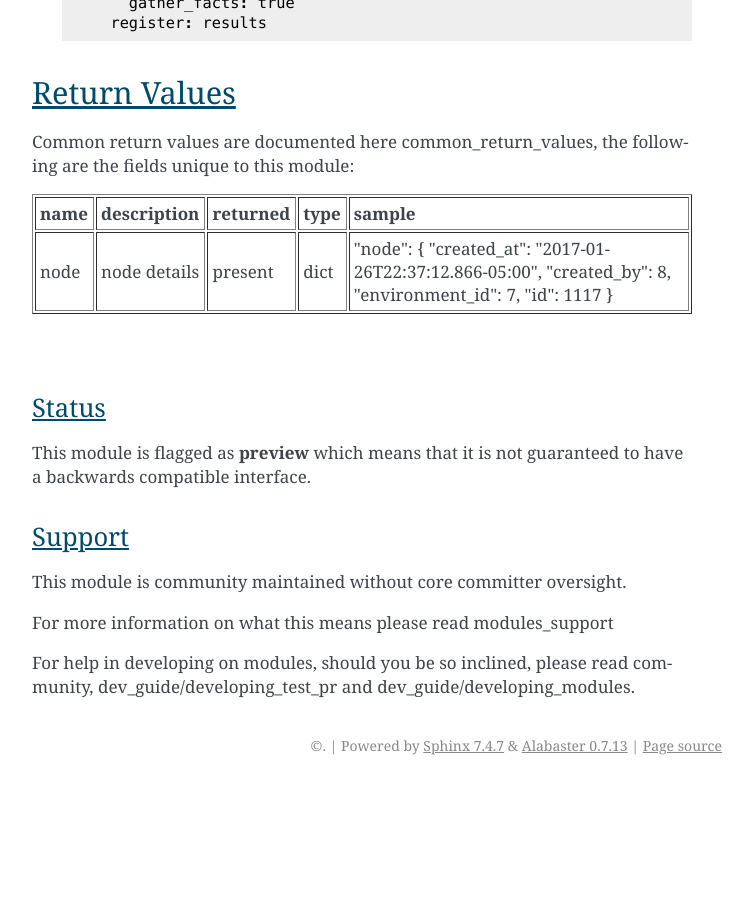
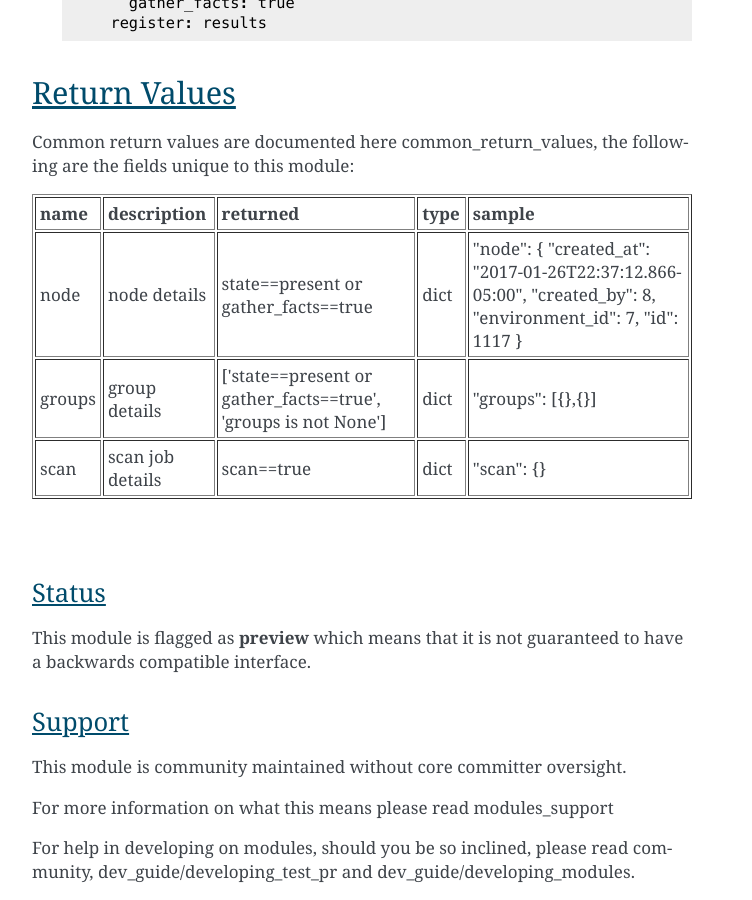
Before and after one commit to napalm255/ansible-upguard, a Sphinx documentation site: the page built from docs/upguard_node.rst, in a window 1280 px wide and 900 px high, scrolled down 6276 px. Shown: the whole window, without its empty margins (388-1140 px from the left). Built offline with Sphinx 7.4.7, drawn with Linux system fonts in a browser that asks for light colours; before the commit the page ends 7061 px from its top, so only the background shows below that.

Commit message:
added return values to docs

```diff
--- a/docs/upguard_node.rst
+++ b/docs/upguard_node.rst
@@ -333,7 +333,7 @@ Common return values are documented here :doc:`common_return_values`, the follow
         <tr>
         <td> node </td>
         <td> node details </td>
-        <td align=center> present </td>
+        <td align=center> state==present or gather_facts==true </td>
         <td align=center> dict </td>
         <td align=center> "node": {
     "created_at": "2017-01-26T22:37:12.866-05:00",
@@ -341,6 +341,22 @@ Common return values are documented here :doc:`common_return_values`, the follow
     "environment_id": 7,
     "id": 1117
     }
+ </td>
+    </tr>
+            <tr>
+        <td> groups </td>
+        <td> group details </td>
+        <td align=center> ['state==present or gather_facts==true', 'groups is not None'] </td>
+        <td align=center> dict </td>
+        <td align=center> "groups": [{},{}]
+ </td>
+    </tr>
+            <tr>
+        <td> scan </td>
+        <td> scan job details </td>
+        <td align=center> scan==true </td>
+        <td align=center> dict </td>
+        <td align=center> "scan": {}
  </td>
     </tr>
 
```
